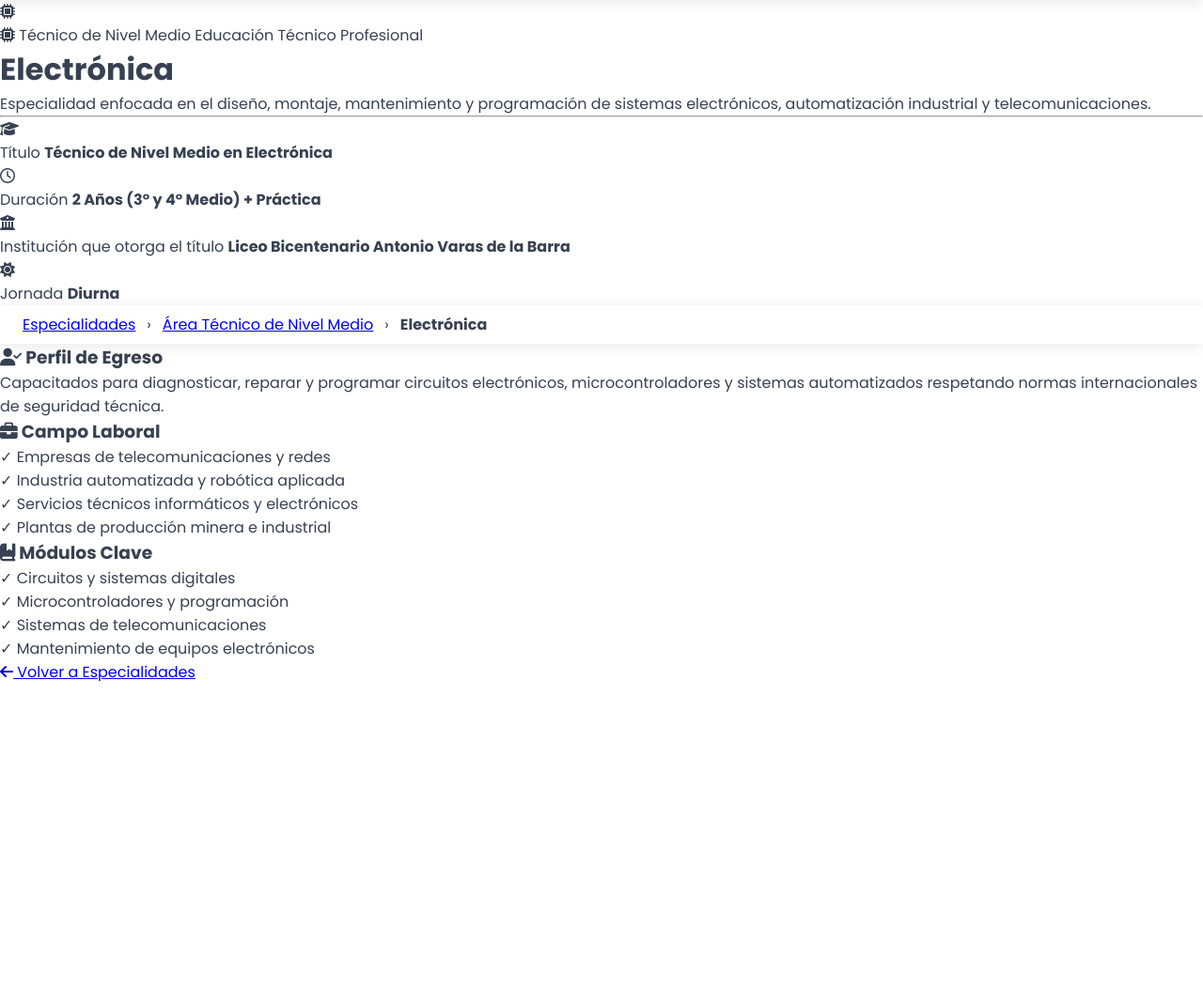
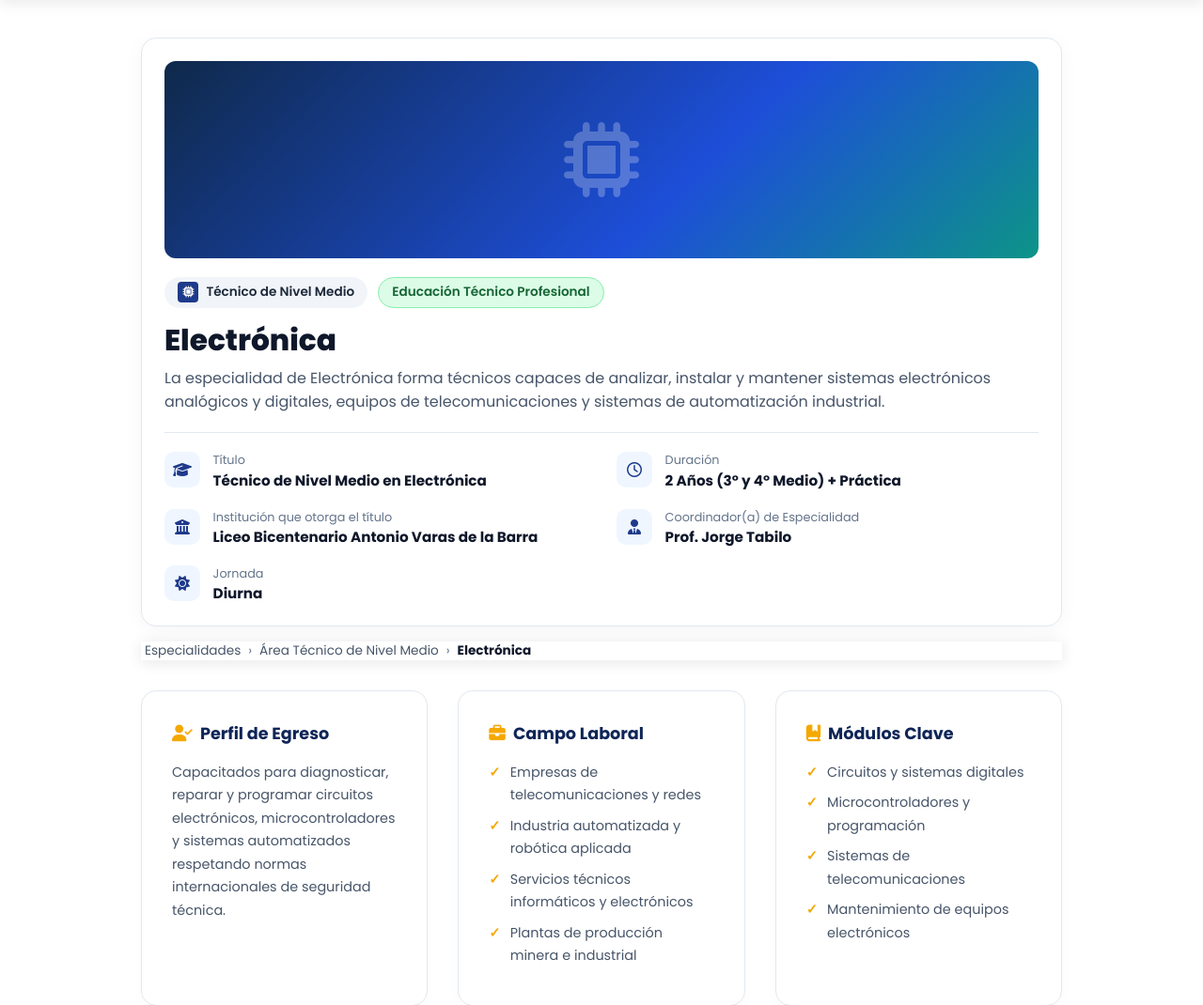
Before and after one commit to naniidifee/intranet-b4, a Django app: page /especialidades/electronica/ in a window 1280 px wide. Shown: the part 86-1156 px from the top of the page at 94% size. Before the commit the page ends 812 px from the top, so only its background shows below. Run offline with Django 5.2, Linux system fonts and the light colour scheme.

Commit message:
feat/fix: se agrega cambios a especialidades

```diff
--- a/intranet/data.py
+++ b/intranet/data.py
@@ -3,7 +3,8 @@ ESPECIALIDADES_DATA = {
         'nombre': 'Administración',
         'badge': 'Técnico de Nivel Medio',
         'icon': 'fa-folder-open',
-        'descripcion': 'Formación especializada en gestión operativa, contabilidad aplicada, legislación laboral y administración de recursos humanos para empresas públicas y privadas.',
+        'descripcion': 'La especialidad de Administración forma técnicos capaces de gestionar procesos organizacionales en empresas públicas y privadas. Los estudiantes desarrollan competencias en contabilidad, gestión de personal, manejo de sistemas informáticos y atención al cliente.',
+        'coordinador': 'Prof. Laura Alarcon',
         'perfil': 'El técnico en Administración está capacitado para procesar información comercial, ejecutar trámites tributarios y laborales, apoyar la gestión financiera y aplicar sistemas informáticos de gestión contable.',
         'campo': [
             'Empresas del sector comercial, servicios e industrial',
@@ -22,7 +23,8 @@ ESPECIALIDADES_DATA = {
         'nombre': 'Electrónica',
         'badge': 'Técnico de Nivel Medio',
         'icon': 'fa-microchip',
-        'descripcion': 'Especialidad enfocada en el diseño, montaje, mantenimiento y programación de sistemas electrónicos, automatización industrial y telecomunicaciones.',
+        'descripcion': 'La especialidad de Electrónica forma técnicos capaces de analizar, instalar y mantener sistemas electrónicos analógicos y digitales, equipos de telecomunicaciones y sistemas de automatización industrial.',
+        'coordinador': 'Prof. Jorge Tabilo',
         'perfil': 'Capacitados para diagnosticar, reparar y programar circuitos electrónicos, microcontroladores y sistemas automatizados respetando normas internacionales de seguridad técnica.',
         'campo': [
             'Empresas de telecomunicaciones y redes',
@@ -41,7 +43,8 @@ ESPECIALIDADES_DATA = {
         'nombre': 'Electricidad',
         'badge': 'Técnico de Nivel Medio',
         'icon': 'fa-bolt',
-        'descripcion': 'Preparación técnica para la instalación, mantención y certificación de redes eléctricas domiciliarias e industriales, junto con la integración de energía solar fotovoltaica.',
+        'descripcion': 'La especialidad de Electrónica forma técnicos capaces de analizar, instalar y mantener sistemas electrónicos analógicos y digitales, equipos de telecomunicaciones y sistemas de automatización industrial.',
+        'coordinador': 'Prof. Jorge Bugueño',
         'perfil': 'Desarrolla proyectos eléctricos cumpliendo la normativa SEC vigente, ejecuta mantenimientos preventivos y correctivos en tableros y opera sistemas fotovoltaicos.',
         'campo': [
             'Empresas de montaje y mantenimiento eléctrico',
@@ -61,6 +64,7 @@ ESPECIALIDADES_DATA = {
         'badge': 'Técnico de Nivel Medio',
         'icon': 'fa-laptop-code',
         'descripcion': 'Formación práctica en el ciclo de desarrollo de software, creación de aplicaciones web, administración de bases de datos y soporte técnico en TIC.',
+        'coordinador': 'Prof. Juan Carlos Díaz',
         'perfil': 'Capaz de construir aplicaciones funcionales orientadas a objetos, estructurar bases de datos relacionales y diseñar interfaces de usuario responsivas para entornos web y móviles.',
         'campo': [
             'Empresas de desarrollo de software e innovación digital',
@@ -79,7 +83,8 @@ ESPECIALIDADES_DATA = {
         'nombre': 'Gastronomía',
         'badge': 'Técnico de Nivel Medio',
         'icon': 'fa-utensils',
-        'descripcion': 'Especialización en artes culinarias, elaboración de preparaciones frías y calientes, repostería avanzada y control estricto de higiene alimentaria (HACCP).',
+        'descripcion': 'La especialidad de Gastronomía forma técnicos con dominio de técnicas culinarias nacionales e internacionales, pastelería profesional y gestión de cocina. Con énfasis en la gastronomía nortina y andina.',
+        'coordinador': 'Prof. Alejandra Tello',
         'perfil': 'El egresado administra cocinas profesionales, ejecuta técnicas de corte y cocción nacionales e internacionales y planifica menús equilibrados y rentables.',
         'campo': [
             'Restaurantes, hoteles y cruceros',
@@ -98,7 +103,8 @@ ESPECIALIDADES_DATA = {
         'nombre': 'Turismo',
         'badge': 'Técnico de Nivel Medio',
         'icon': 'fa-plane-departure',
-        'descripcion': 'Desarrollo de competencias en guiado turístico, puesta en valor del patrimonio natural y cultural regional, sostenibilidad y atención protocolar de excelencia.',
+        'descripcion': 'La especialidad de Turismo prepara técnicos con sólida formación en gestión de servicios turísticos, hospitalidad y valoración del patrimonio cultural y natural del norte de Chile.',
+        'coordinador': 'Prof. Claudia Sandrock',
         'perfil': 'Capacitado para diseñar itinerarios turísticos, coordinar servicios de alojamiento y traslados, comunicar atributos patrimoniales y brindar atención directa a turistas en múltiples idiomas.',
         'campo': [
             'Agencias de viajes y touroperadores regionales',
--- a/intranet/templates/intranet/base.html
+++ b/intranet/templates/intranet/base.html
@@ -13,6 +13,7 @@
 
   <!-- CSS estático de Django -->
   <link rel="stylesheet" href="{% static 'recursos/css/styles.css' %}"/>
+  {% block extra_css %}{% endblock %}
 </head>
 <body>
 
@@ -24,8 +25,8 @@
       <i class="fa-solid fa-phone"></i> +56 58 222 3344
     </div>
     <div>
-      <a href="#"><i class="fa-brands fa-facebook-f"></i></a>
-      <a href="#"><i class="fa-brands fa-instagram"></i></a>
+      <a href="https://www.facebook.com/LiceoAVB"><i class="fa-brands fa-facebook-f"></i></a>
+      <a href="https://www.instagram.com/liceo.avb.arica/"><i class="fa-brands fa-instagram"></i></a>
       <a href="#"><i class="fa-solid fa-envelope"></i></a>
     </div>
   </div>
@@ -44,7 +45,7 @@
         <a href="#">Institución</a>
         <div class="dropdown-menu">
           <a href="{% url 'home' %}#nosotros">Nosotros</a>
-          <a href="#">Misión y Visión</a>
+          <a href="#">Equipo de Gestión</a>
           <a href="#">Proyecto Educativo</a>
         </div>
       </li>
--- a/intranet/templates/intranet/especialidades.html
+++ b/intranet/templates/intranet/especialidades.html
@@ -10,7 +10,7 @@
 {% block content %}
 <div class="liceo-detail-wrapper">
 
-  <!-- FICHA PRINCIPAL (Estilo Referencia) -->
+  <!-- FICHA PRINCIPAL -->
   <div class="liceo-hero-card">
 
     <!-- Banner Superior -->
@@ -18,7 +18,6 @@
       {% if esp.imagen %}
         <img src="{% static esp.imagen %}" alt="{{ esp.nombre }}">
       {% else %}
-        <!-- Degradado institucional con ícono gigante si aún no cargas foto -->
         <div class="liceo-banner-fallback">
           <i class="fa-solid {{ esp.icon }}"></i>
         </div>
@@ -42,7 +41,7 @@
 
     <hr class="liceo-divider">
 
-    <!-- Metadatos en 2 columnas -->
+    <!-- Metadatos en 2 columnas (Incluyendo Coordinador) -->
     <div class="liceo-meta-grid">
 
       <!-- Título / Certificación -->
@@ -78,6 +77,17 @@
         </div>
       </div>
 
+      <!-- Coordinador de Especialidad -->
+      <div class="liceo-meta-item">
+        <div class="liceo-meta-icon">
+          <i class="fa-solid fa-user-tie"></i>
+        </div>
+        <div class="liceo-meta-text">
+          <span class="meta-label">Coordinador(a) de Especialidad</span>
+          <strong class="meta-value">{{ esp.coordinador|default:"Por confirmar" }}</strong>
+        </div>
+      </div>
+
       <!-- Jornada -->
       <div class="liceo-meta-item">
         <div class="liceo-meta-icon">
@@ -94,14 +104,14 @@
 
   <!-- RUTA DE NAVEGACIÓN (Breadcrumb) -->
   <nav class="liceo-breadcrumb" aria-label="Breadcrumb">
-    <a href="{% url 'inicio' %}#especialidades">Especialidades</a>
+    <a href="{% url 'home' %}#especialidades">Especialidades</a>
     <span>&rsaquo;</span>
-    <a href="{% url 'inicio' %}#especialidades">Área {{ esp.badge|default:"Técnico Profesional" }}</a>
+    <a href="{% url 'home' %}#especialidades">Área {{ esp.badge|default:"Técnico Profesional" }}</a>
     <span>&rsaquo;</span>
     <strong>{{ esp.nombre }}</strong>
   </nav>
 
-  <!-- CONTENIDO CURRICULAR (Secciones inferiores) -->
+  <!-- CONTENIDO CURRICULAR -->
   <div class="spec-info-grid">
 
     <!-- Perfil de Egreso -->
@@ -132,9 +142,9 @@
 
   </div>
 
-  <!-- BOTÓN VOLVER A LA SECCIÓN ESPECIALIDADES DEL INDEX -->
+  <!-- BOTÓN VOLVER -->
   <div class="spec-back-wrapper">
-    <a href="{% url 'inicio' %}#especialidades" class="spec-back-btn">
+    <a href="{% url 'home' %}#especialidades" class="spec-back-btn">
       <i class="fa-solid fa-arrow-left"></i> Volver a Especialidades
     </a>
   </div>
--- a/intranet/templates/intranet/index.html
+++ b/intranet/templates/intranet/index.html
@@ -226,4 +226,7 @@
       </div>
     </div>
   </section>
+
+
+
 {% endblock %}
```
